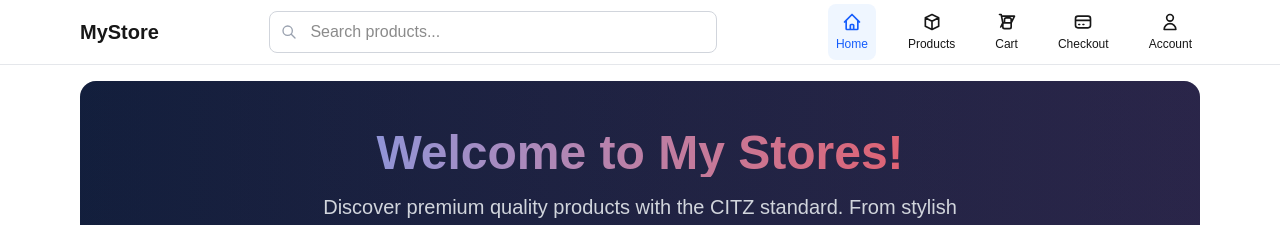
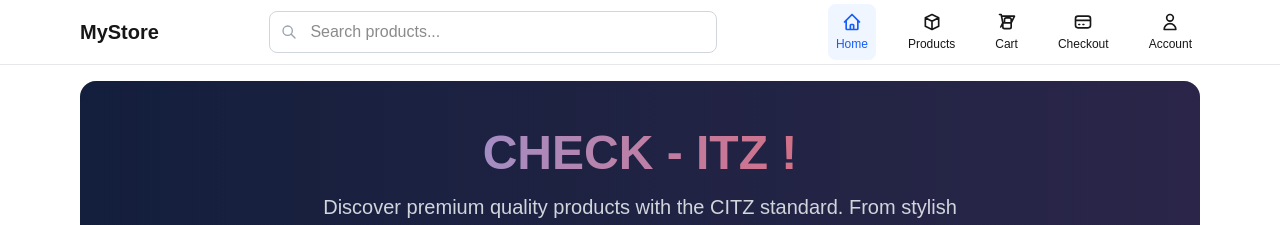
Before and after one commit to loiccheck404/my-simple-nextjs-store, a Next.js app: page / in a window 1280 px wide. Shown: the top 225 px of the page. Built offline with nearby package versions, Linux system fonts and the light colour scheme.

Commit message:
new commit

```diff
--- a/src/app/layout.tsx
+++ b/src/app/layout.tsx
@@ -21,7 +21,7 @@ export const metadata: Metadata = {
   title: "My Store",
   icons: {
     icon: [
-      { url: "/favicon.svg", type: "image/svg+xml" },
+      { url: "/favicon2.jpeg", type: "image/jpeg+xml" },
       { url: "/favicon.ico", type: "image/x-icon" }, // fallback
     ],
     shortcut: "/favicon-16x16.png",
--- a/src/app/page.tsx
+++ b/src/app/page.tsx
@@ -146,7 +146,7 @@ export default function Home() {
           <div className="absolute inset-0 bg-gradient-to-r from-blue-900/20 to-purple-900/20"></div>
           <div className="relative z-10">
             <h1 className="text-4xl md:text-5xl font-bold mb-4 bg-gradient-to-r from-blue-400 to-red-500 bg-clip-text text-transparent">
-              Welcome to My Stores!
+              CHECK - ITZ !
             </h1>
             <p className="text-xl text-gray-300 mb-8 max-w-2xl mx-auto">
               Discover premium quality products with the CITZ standard. From
```
Also changed, not shown: public/favicon2.jpeg (added), 1 other file (tests, documents, lock files or other folders).
